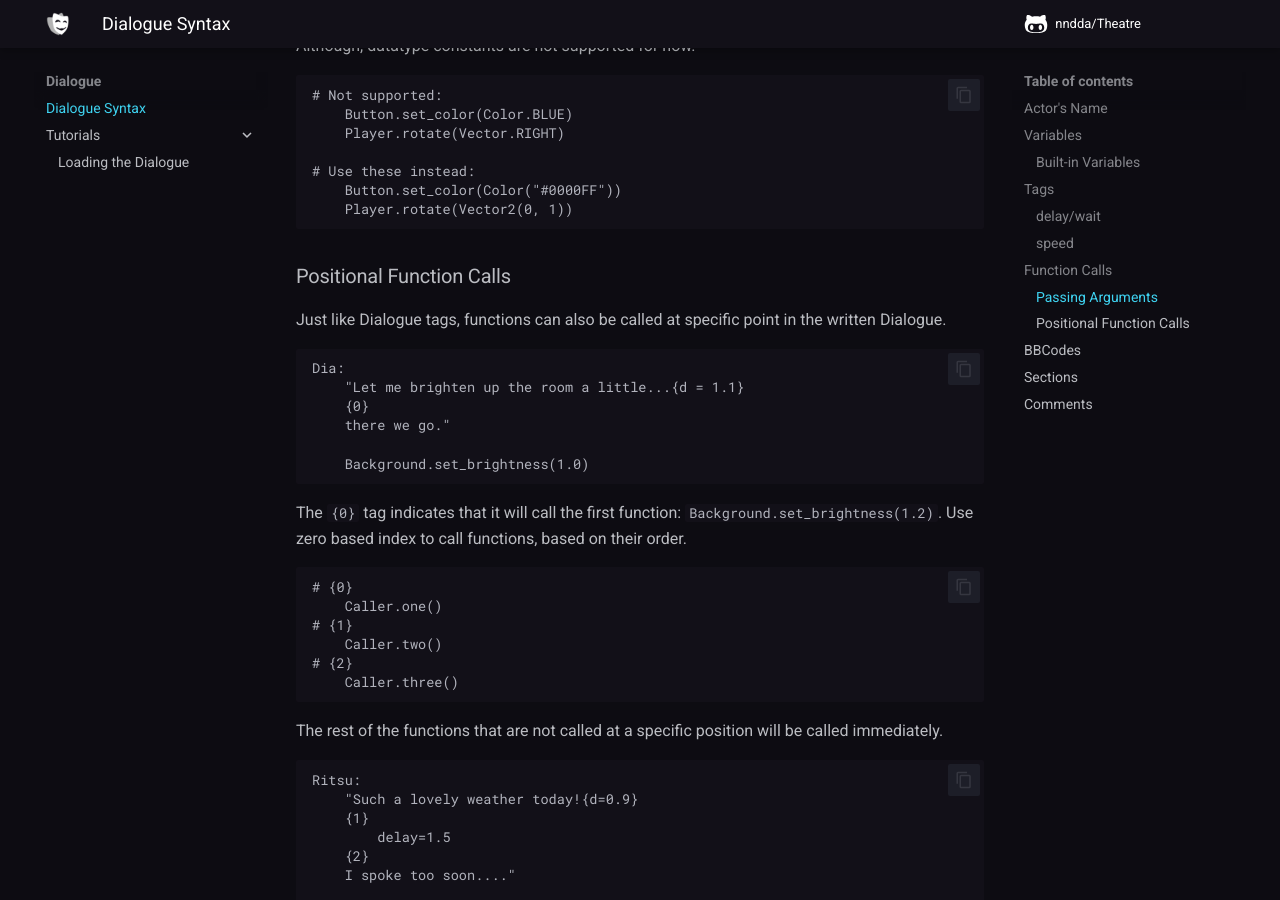
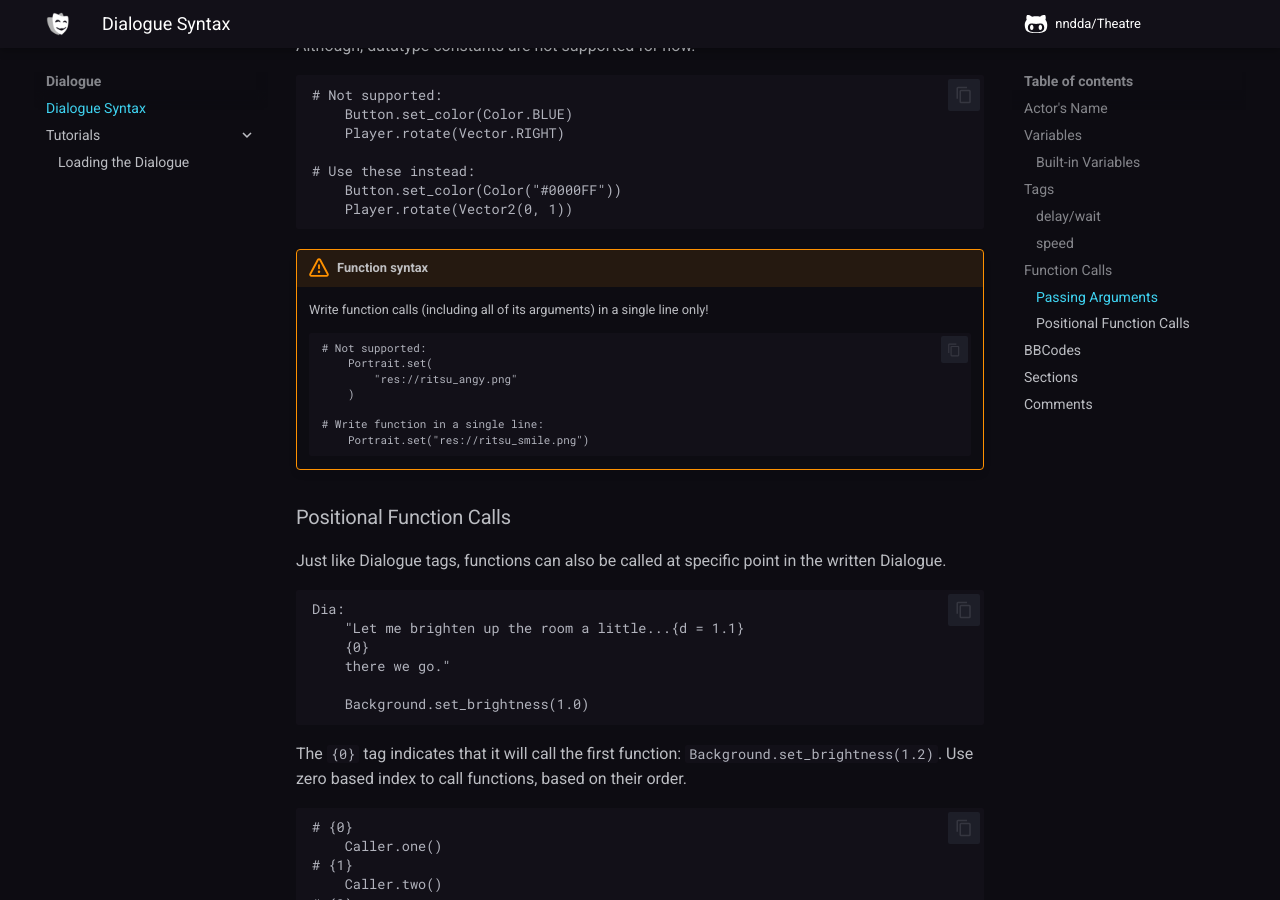
Before and after one commit to nndda/Theatre, an MkDocs documentation site: the page built from docs/class/dialogue/syntax.md, in a window 1280 px wide and 900 px high, scrolled down 4490 px. Built offline with MkDocs 1.6.1 and Material for MkDocs 9.7.7, drawn with Linux system fonts in a browser that asks for light colours; comment, search, counter and statistics services are not loaded.

Commit message:
Add note on function syntax

````diff
--- a/docs/class/dialogue/syntax.md
+++ b/docs/class/dialogue/syntax.md
@@ -227,6 +227,19 @@ Although, datatype constants are not supported for now.
     Player.rotate(Vector2(0, 1))
 ```
 
+!!! warning "Function syntax"
+    Write function calls (including all of its arguments) in a single line only!
+
+    ```
+    # Not supported:
+        Portrait.set(
+            "res://ritsu_angy.png"
+        )
+
+    # Write function in a single line:
+        Portrait.set("res://ritsu_smile.png")
+    ```
+
 ### Positional Function Calls
 
 Just like Dialogue tags, functions can also be called at specific point in the written Dialogue.
````
